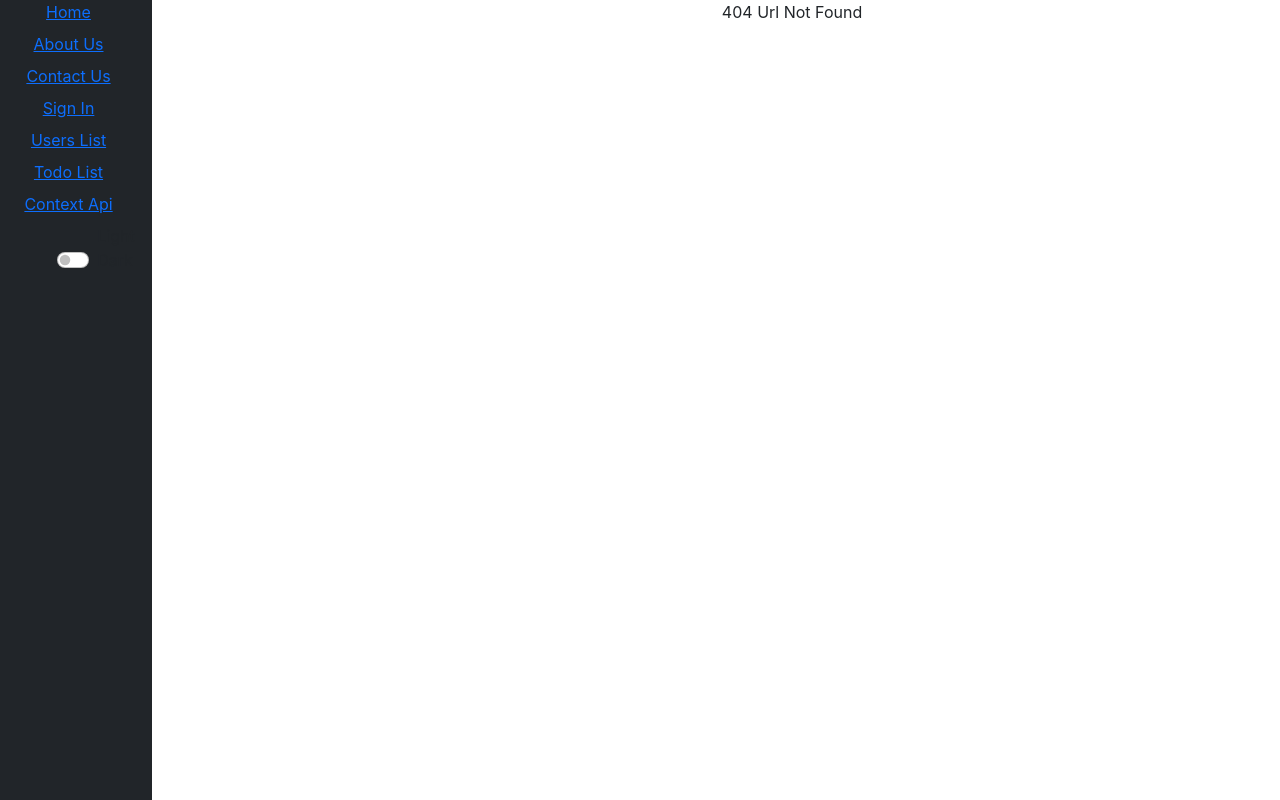
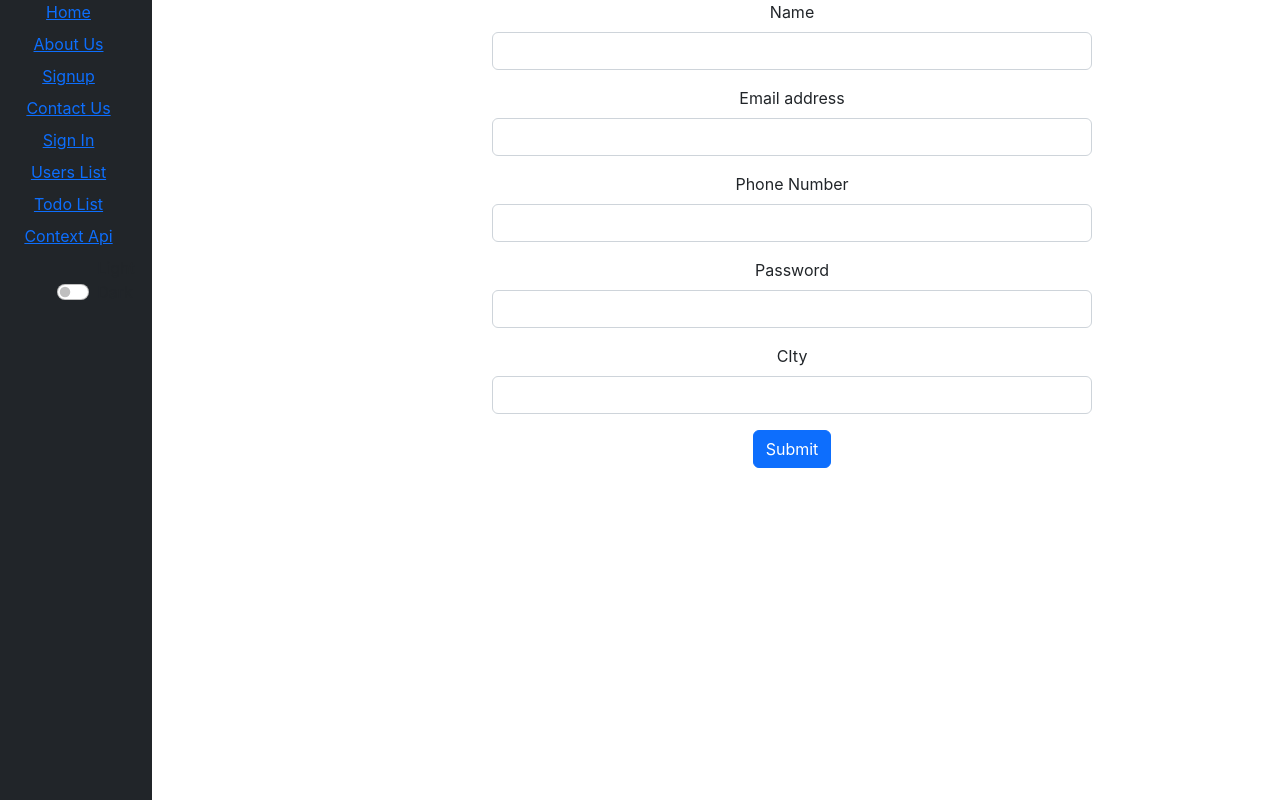
Before and after one commit to Arun-CJ/reactfsd1, a React (Create React App) app in the folder reactrouter/: page /sign-up in a window 1280 px wide. Before the commit this address had no page. Shown: the top 800 px of the page. Built offline with nearby package versions, Linux system fonts and the light colour scheme.

Commit message:
error handling

```diff
--- a/reactrouter/package.json
+++ b/reactrouter/package.json
@@ -6,11 +6,15 @@
     "@testing-library/jest-dom": "^5.16.5",
     "@testing-library/react": "^13.4.0",
     "@testing-library/user-event": "^13.5.0",
+    "axios": "^1.4.0",
+    "formik": "^2.4.2",
+    "http-proxy-middleware": "^2.0.6",
     "react": "^18.2.0",
     "react-dom": "^18.2.0",
     "react-router-dom": "^6.11.2",
     "react-scripts": "5.0.1",
-    "web-vitals": "^2.1.4"
+    "web-vitals": "^2.1.4",
+    "yup": "^1.2.0"
   },
   "scripts": {
     "start": "react-scripts start",
--- a/reactrouter/src/App.js
+++ b/reactrouter/src/App.js
@@ -12,6 +12,7 @@ import NotFound from "./Components/Notfound";
 import TodoList from "./Components/TodoList/TodoList";
 import SampleContext from "./Components/Context/SampleContext";
 import SideBar from "./Components/Sidebar";
+import SignUp from "./Components/signup";
 
 function App() {
   return (
@@ -23,6 +24,7 @@ function App() {
           <Route path="/about-us" element={<AboutUs />} />
           <Route path="/contact-us" element={<ContactUs />} />
           <Route path="/sign-in" element={<Login />} />
+          <Route path="/sign-up" element={<SignUp />} />
           <Route path="/dashboard" element={<Dashboard />} />
           {/* <Route path="/users" element={<UserList />} />
         <Route path="/users/:userid" element={<UserInfo />} />
--- a/reactrouter/src/Components/Sidebar.js
+++ b/reactrouter/src/Components/Sidebar.js
@@ -25,6 +25,9 @@ const SideBar = (props) => {
               </li>
               <li style={{ marginRight: "15px" }} className="mb-2">
                 <Link to="/about-us">About Us</Link>
+              </li>
+              <li style={{ marginRight: "15px" }} className="mb-2">
+                <Link to="/sign-up">Signup</Link>
               </li>
               <li style={{ marginRight: "15px" }} className="mb-2">
                 <Link to="/contact-us">Contact Us</Link>
--- /dev/null
+++ b/reactrouter/src/Components/signup.js
@@ -0,0 +1,155 @@
+import { useEffect, useState } from "react";
+import { useNavigate } from "react-router-dom";
+import axios from "axios";
+import { useFormik } from "formik";
+import * as Yup from "yup";
+
+const SignUp = () => {
+  const [user, setUser] = useState({});
+  const navigate = useNavigate();
+  const formik = useFormik({
+    initialValues: {
+      name: "",
+      email: "",
+      phoneNumber: "",
+      city: "",
+      password: "",
+    },
+    validationSchema: Yup.object({
+      name: Yup.string()
+        .required("Please enter name!!!")
+        .min(3, "Name must be at least 3 characters")
+        .max(30, "Name must not exceed 30 characters"),
+      email: Yup.string().required().email(),
+      phoneNumber: Yup.number().required(),
+      password: Yup.string()
+        .required()
+        .min(8, "password should be atleast 8 characters"),
+      city: Yup.string().required(),
+    }),
+    onSubmit: (values) => {
+      console.log(values);
+      axios
+        .post("/api/auth/registeruser", values)
+        .then((res) => {
+          alert(res.data.message);
+          navigate("/sign-in");
+        })
+        .catch((err) => {
+          alert(err.response.data.message);
+        });
+    },
+  });
+
+  useEffect(() => {
+    console.log(formik.errors);
+  }, [formik.errors]);
+
+  // const handleInputs = (e) => {
+  //   setUser({ ...user, [e.target.name]: e.target.value });
+  // };
+
+  // const handleSubmit = (e) => {
+  //   e.preventDefault();
+  //   console.log(user);
+  //   axios
+  //     .post("/api/auth/registeruser", user)
+  //     .then((res) => {
+  //       alert(res.data.message);
+  //       navigate("/sign-in");
+  //     })
+  //     .catch((err) => {
+  //       console.log(err);
+  //     });
+  // };
+
+  return (
+    <form
+      style={{ width: "600px", margin: "auto" }}
+      onSubmit={formik.handleSubmit}
+    >
+      <div className="mb-3">
+        <label for="exampleInputEmail1" className="form-label">
+          Name
+        </label>
+        <input
+          type="text"
+          className="form-control"
+          id="exampleInputEmail1"
+          aria-describedby="emailHelp"
+          name="name"
+          value={formik.values.name}
+          onChange={formik.handleChange}
+        />
+        <p style={{ color: "red" }}>{formik.errors.name}</p>
+      </div>
+      <div className="mb-3">
+        <label for="exampleInputEmail1" className="form-label">
+          Email address
+        </label>
+        <input
+          type="email"
+          className="form-control"
+          id="exampleInputEmail1"
+          aria-describedby="emailHelp"
+          value={formik.values.email}
+          name="email"
+          onChange={formik.handleChange}
+        />
+        <p style={{ color: "red" }}>{formik.errors.email}</p>
+      </div>
+      <div className="mb-3">
+        <label for="exampleInputEmail1" className="form-label">
+          Phone Number
+        </label>
+        <input
+          type="text"
+          className="form-control"
+          id="exampleInputEmail1"
+          aria-describedby="emailHelp"
+          name="phoneNumber"
+          value={formik.values.phoneNumber}
+          // onChange={(e) => handleInputs(e)}
+          onChange={formik.handleChange}
+        />
+        <p style={{ color: "red" }}>{formik.errors.phoneNumber}</p>
+      </div>
+      <div className="mb-3">
+        <label for="exampleInputPassword1" className="form-label">
+          Password
+        </label>
+        <input
+          type="password"
+          className="form-control"
+          id="exampleInputPassword1"
+          // onChange={(e) => handleInputs(e)}
+          value={formik.values.password}
+          onChange={formik.handleChange}
+          name="password"
+        />
+        <p style={{ color: "red" }}>{formik.errors.password}</p>
+      </div>
+      <div className="mb-3">
+        <label for="exampleInputEmail1" className="form-label">
+          CIty
+        </label>
+        <input
+          type="text"
+          className="form-control"
+          id="exampleInputEmail1"
+          aria-describedby="emailHelp"
+          name="city"
+          value={formik.values.city}
+          // onChange={(e) => handleInputs(e)}
+          onChange={formik.handleChange}
+        />
+        <p style={{ color: "red" }}>{formik.errors.city}</p>
+      </div>
+      <button type="submit" className="btn btn-primary">
+        Submit
+      </button>
+    </form>
+  );
+};
+
+export default SignUp;
```
Also changed, not shown: reactrouter/src/setupProxy.js (added, +11 -0 lines).
